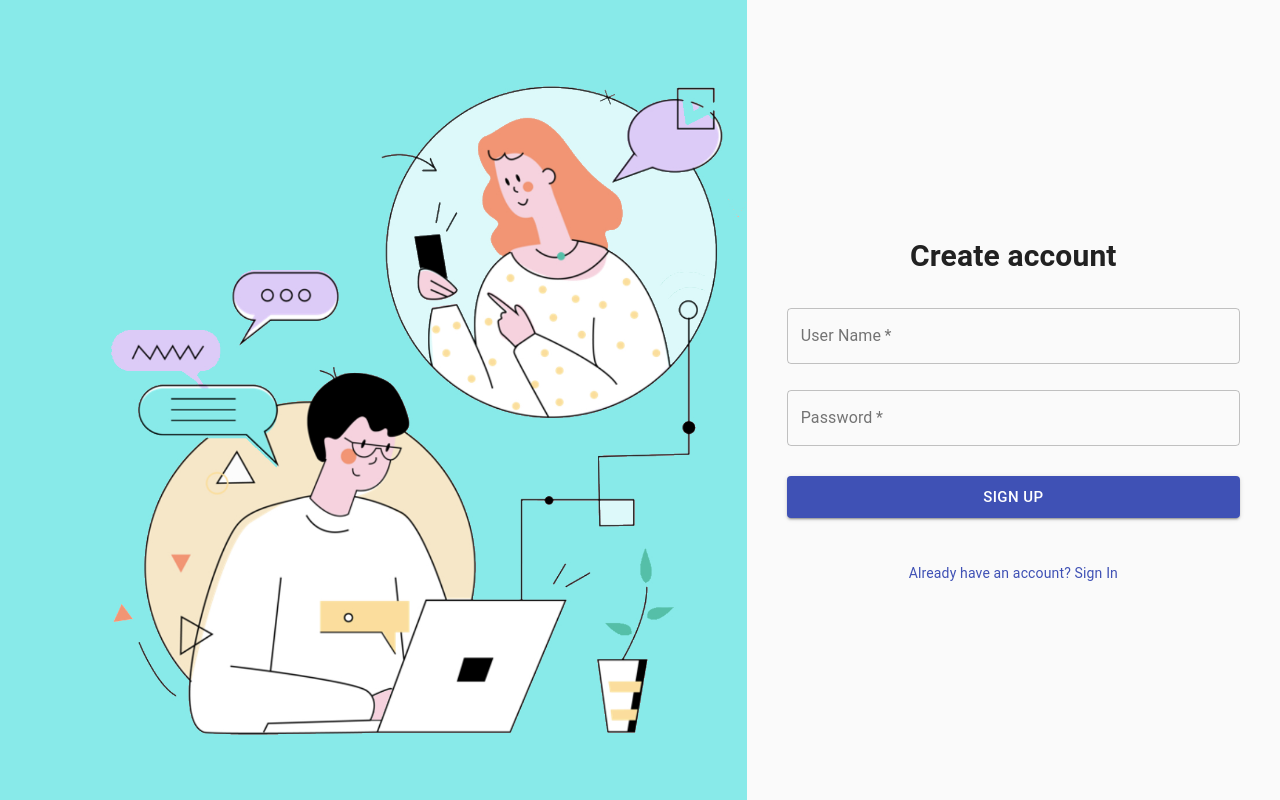
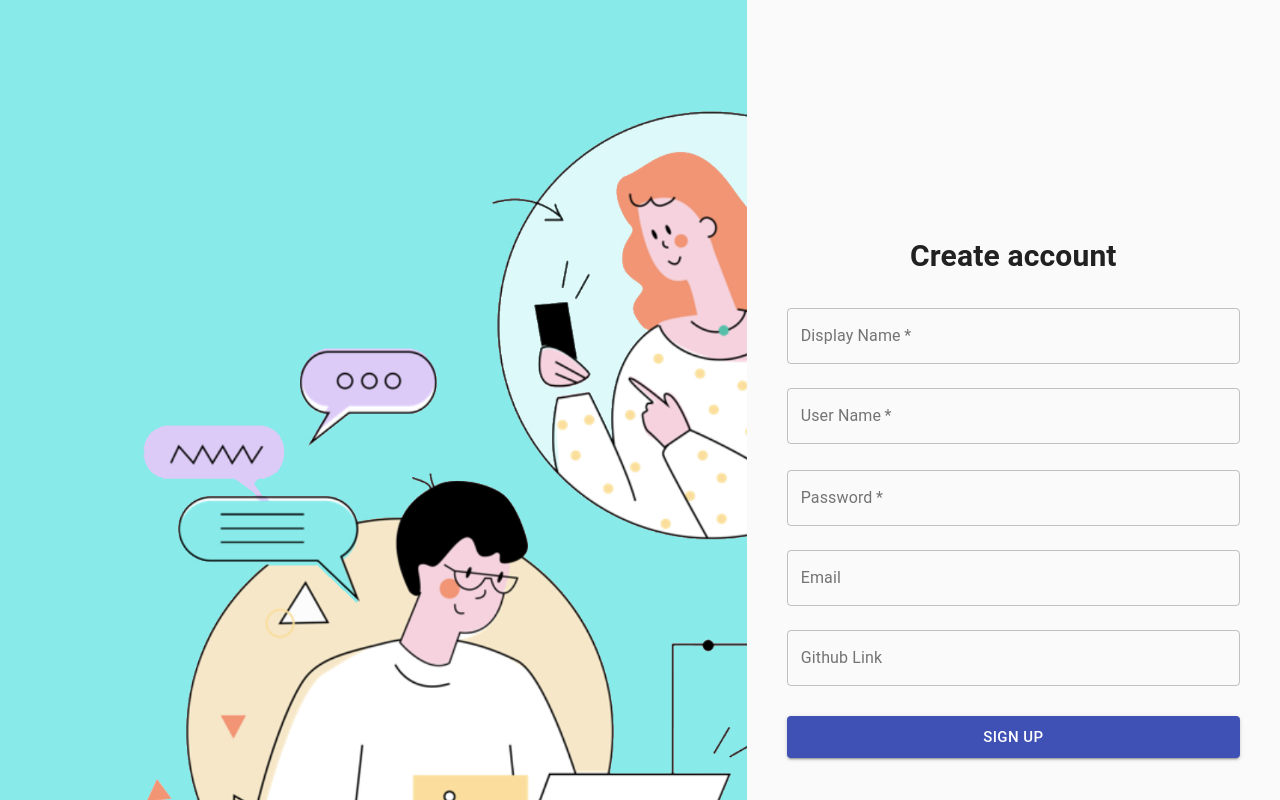
Before and after one commit to UAACC/404-project, a React (Create React App) app in the folder client/: page /signup in a window 1280 px wide. Shown: the top 800 px of the page. Built offline with nearby package versions, Linux system fonts and the light colour scheme; no server answers; the HTML template or start-up script is replaced by a standard one.

Commit message:
fix the bug

```diff
--- a/client/src/App.js
+++ b/client/src/App.js
@@ -41,7 +41,7 @@ class App extends React.Component {
       <BrowserRouter>
         <Switch>
           <Route exact path="/" component={Main} />
-          <Route exact path="/signin" component={SignIn} />
+          {/* <Route exact path="/signin" component={SignIn} /> */}
           <Route exact path="/signup" component={SignUp} />
           <Route exact path="/inbox" component={Inbox} />
           <Route exact path="/newpost" component={Newpost} />
--- a/client/src/components/Header.jsx
+++ b/client/src/components/Header.jsx
@@ -61,9 +61,9 @@ class Header extends React.Component {
               className="nav-link active"
               aria-current="page"
               onMouseOver="cursor"
-              href="/signin"
+              href="/signup"
             >
-              sign in
+              sign up
             </a>
           </li>
         );
--- a/client/src/components/PostsScroll.jsx
+++ b/client/src/components/PostsScroll.jsx
@@ -36,9 +36,8 @@ class PostsScroll extends React.Component {
     const requests = this.props.domains?.map((domain) => {
       return axios.get("https://" + domain + "/post-list/", config);
     });
+    const resArray = await Promise.all(requests);
 
-    const resArray = await Promise.all(requests);
-    console.log(resArray);
     resArray.map((doc) => {
       posts = posts.concat(doc.data);
     });
--- a/client/src/pages/signin.jsx
+++ b/client/src/pages/signin.jsx
@@ -16,7 +16,7 @@ class SignInPage extends React.Component {
   constructor(props) {
     super(props);
     this.state = {
-      displayName: "",
+      username: "",
       password: "",
       loginError: "",
     };
@@ -31,7 +31,7 @@ class SignInPage extends React.Component {
   }
   handleSubmit = async (event) => {
     event.preventDefault();
-    const { displayName, password } = this.state;
+    const { username, password } = this.state;
     const csrftoken = Cookies.get("csrftoken");
     const config = {
       headers: {
@@ -41,7 +41,7 @@ class SignInPage extends React.Component {
     };
     const doc = await axios.post(
       "https://nofun.herokuapp.com/author/",
-      { displayName, password },
+      { username, password },
       config
     );
     if (!doc.data) {
@@ -70,10 +70,10 @@ class SignInPage extends React.Component {
                       variant="outlined"
                       required
                       fullWidth
-                      id="displayName"
+                      id="username"
                       label="User Name"
-                      name="displayName"
-                      value={this.state.displayName}
+                      name="username"
+                      value={this.state.username}
                       onChange={this.handleChange}
                     />
                   </Grid>
--- a/client/src/pages/signup.jsx
+++ b/client/src/pages/signup.jsx
@@ -16,8 +16,11 @@ class SignUpPage extends React.Component {
     super(props);
     this.state = {
       displayName: "",
+      username: "",
       password: "",
-      loginError: "",
+      email: "",
+      github: "",
+      loginError: ""
     };
 
     this.handleSubmit = this.handleSubmit.bind(this);
@@ -30,7 +33,7 @@ class SignUpPage extends React.Component {
   }
   handleSubmit = async (event) => {
     event.preventDefault();
-    const { displayName, password } = this.state;
+    const { username, password, displayName, email, github } = this.state;
     const csrftoken = Cookies.get("csrftoken");
     const config = {
       headers: {
@@ -40,7 +43,7 @@ class SignUpPage extends React.Component {
     };
     const doc = await axios.post(
       "https://nofun.herokuapp.com/author/",
-      { displayName, password },
+      { username, password, displayName, email, github },
       config
     );
     if (!doc.data) {
@@ -64,15 +67,27 @@ class SignUpPage extends React.Component {
               <h2>Create account</h2>
               <form className="form" onSubmit={this.handleSubmit}>
                 <Grid container spacing={3}>
+                <Grid item xs={12}>
+                    <TextField
+                      variant="outlined"
+                      required
+                      fullWidth
+                      id="displayName"
+                      label="Display Name"
+                      name="displayName"
+                      value={this.state.displayName}
+                      onChange={this.handleChange}
+                    />
+                  </Grid>
                   <Grid item xs={12}>
                     <TextField
                       variant="outlined"
                       required
                       fullWidth
-                      id="displayName"
+                      id="username"
                       label="User Name"
-                      name="displayName"
-                      value={this.state.displayName}
+                      name="username"
+                      value={this.state.username}
                       onChange={this.handleChange}
                     />
                   </Grid>
@@ -87,6 +102,28 @@ class SignUpPage extends React.Component {
                       name="password"
                       type="password"
                       value={this.state.password}
+                      onChange={this.handleChange}
+                    />
+                  </Grid>
+                  <Grid item xs={12}>
+                    <TextField
+                      variant="outlined"
+                      fullWidth
+                      id="email"
+                      label="Email"
+                      name="email"
+                      value={this.state.email}
+                      onChange={this.handleChange}
+                    />
+                  </Grid>
+                  <Grid item xs={12}>
+                    <TextField
+                      variant="outlined"
+                      fullWidth
+                      id="github"
+                      label="Github Link"
+                      name="github"
+                      value={this.state.github}
                       onChange={this.handleChange}
                     />
                   </Grid>
@@ -110,11 +147,11 @@ class SignUpPage extends React.Component {
                   direction="column"
                   style={{ minHeight: "5vh", marginTop: 45 }}
                 >
-                  <Grid item xs>
+                  {/* <Grid item xs>
                     <Link href="/signin" variant="body2">
                       {"Already have an account? Sign In"}
                     </Link>
-                  </Grid>
+                  </Grid> */}
                 </Grid>
               </form>
             </section>
```
